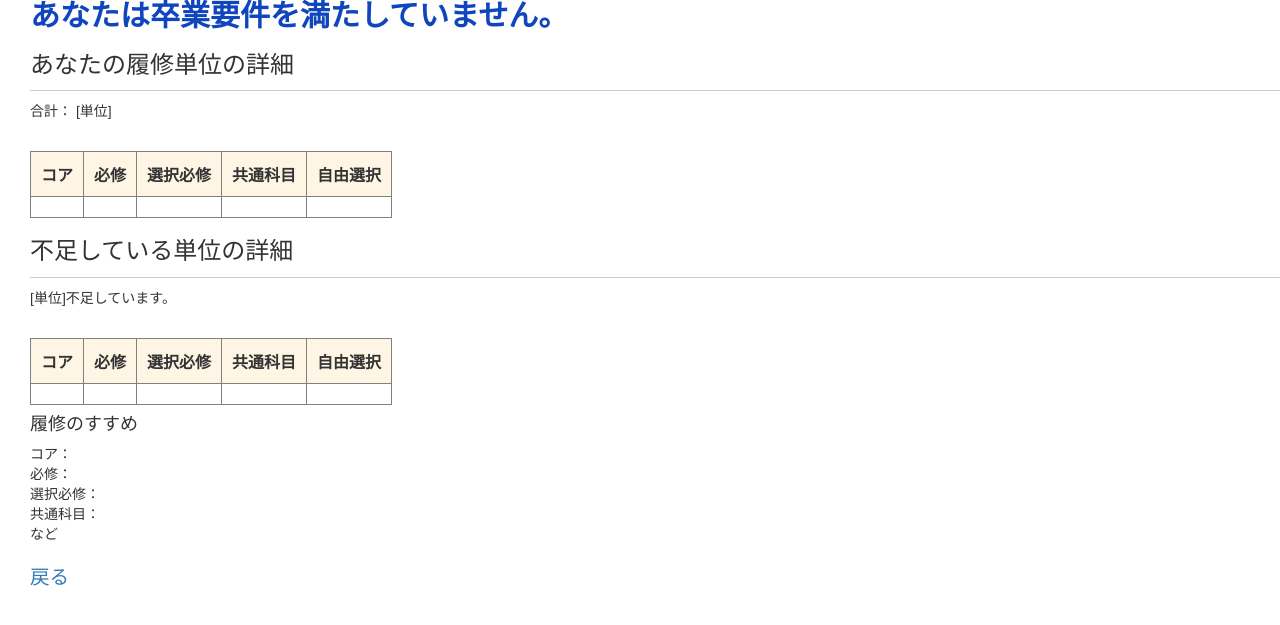
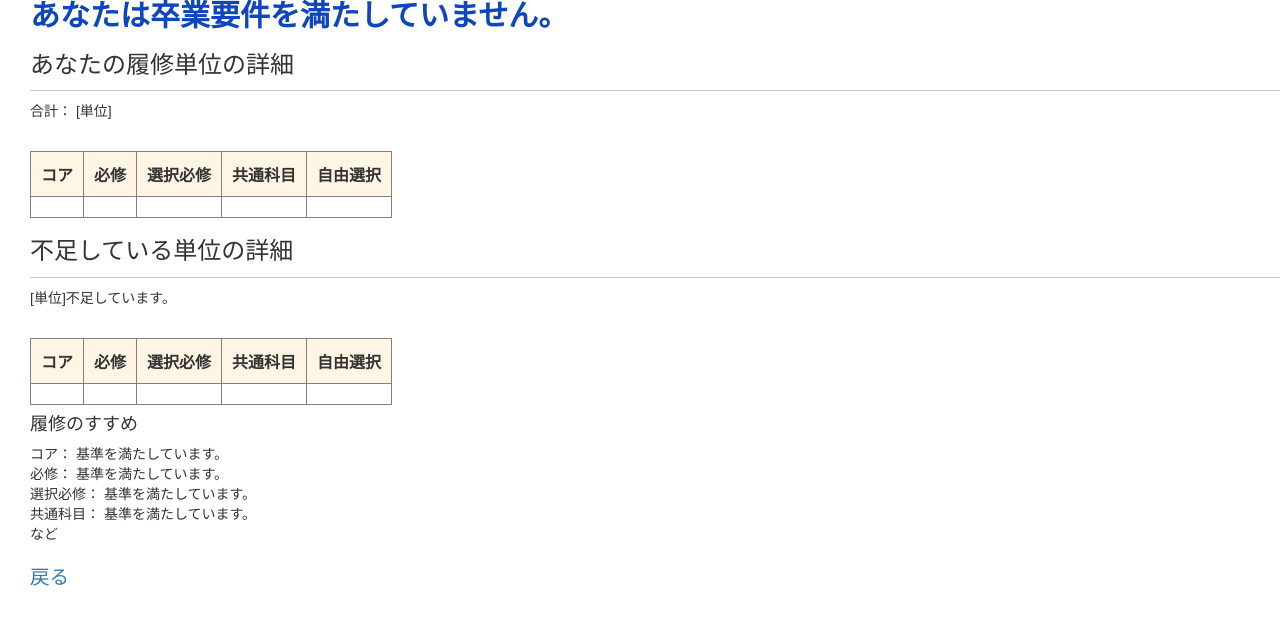
Before and after one commit to kawashima1129/UnitCalculation, a Django app: page /calc/1/results in a window 1280 px wide. Shown: the part 145-770 px from the top of the page. Run offline with Django 3.2, Linux system fonts and the light colour scheme; lists and menus that the app fills with data are empty; some libraries are stand-ins or nearby versions.

Commit message:
履修のすすめの表示方法を変更

```diff
--- a/UnitCalc/calc/templates/calc/results.html
+++ b/UnitCalc/calc/templates/calc/results.html
@@ -56,10 +56,10 @@
       </TR>
     </TABLE>
     <h4>履修のすすめ</h4>
-    コア：{{おすすめ.コア}}<br>
-    必修：{{おすすめ.必修}}<br>
-    選択必修：{{おすすめ.選択必修}}<br>
-    共通科目：{{おすすめ.共通科目}}<br>
+    コア：{% if not おすすめ.コア %} 基準を満たしています。{%endif%} {% for x in おすすめ.コア%} {{x}} {% endfor %}<br>
+    必修：{% if not おすすめ.必修 %} 基準を満たしています。{%endif%}{% for x in おすすめ.必修%} {{x}} {% endfor %}<br>
+    選択必修：{% if not おすすめ.選択必修 %} 基準を満たしています。{%endif%}{% for x in おすすめ.選択必修%} {{x}} {% endfor %}<br>
+    共通科目：{% if not おすすめ.共通科目 %} 基準を満たしています。{%endif%}{% for x in おすすめ.共通科目%} {{x}} {% endfor %}<br>
     など
   {% endif %}
 
```
Also changed, not shown: UnitCalc/calc/forms.py (+8 -6 lines).
